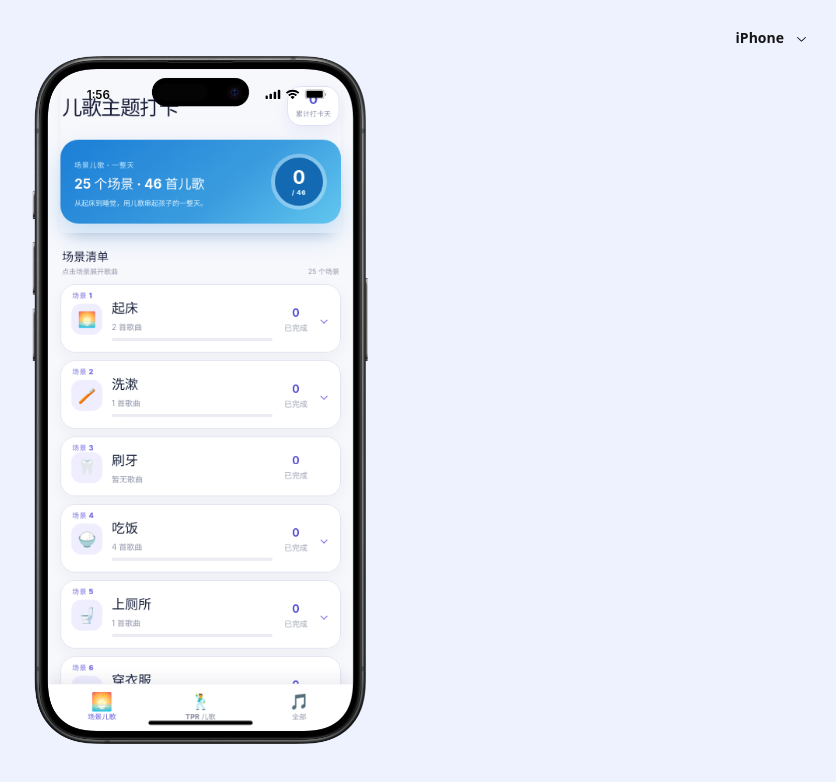
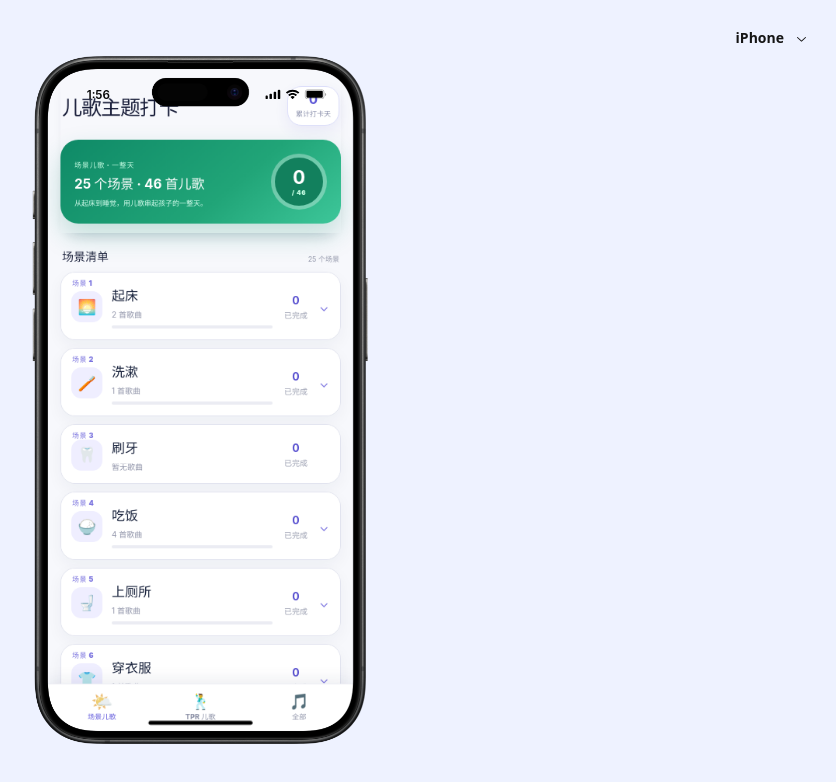
Before and after one commit to jingjie0209/sss-rhyme-checkin, a React (Vite) app: page / in a window 1280 px wide. Shown: the top 782 px of the page, without its empty margins (440-1276 px from the left). Built offline with nearby package versions, Linux system fonts and the light colour scheme.

Commit message:
style: match scene hero green to TPR, soften tab icon, remove subtext

```diff
--- a/src/Prototype.tsx
+++ b/src/Prototype.tsx
@@ -257,7 +257,7 @@ function SceneLibraryView({ flow }: { flow: FlowControls }) {
           <div className="hero-progress" style={{ "--progress": totalPercent } as CSSProperties}><b>{done}</b><span>/ {total}</span></div>
         </section>
       </div>
-      <div className="section-heading"><div><b>场景清单</b><span>点击场景展开歌曲</span></div><small>{groups.length} 个场景</small></div>
+      <div className="section-heading"><div><b>场景清单</b></div><small>{groups.length} 个场景</small></div>
       <section className="theme-accordion-list">
         {groups.map((group, index) => {
           const isOpen = expanded === group.id;
@@ -430,7 +430,7 @@ function ResourceShell({ flow, mobile = false }: { flow: FlowControls; mobile?:
       </MobileScroll>
       <nav className="bottom-tab-bar" role="tablist" aria-label="内容分类">
         <button className={tab === "scene" ? "active" : ""} onClick={() => setTab("scene")} type="button" role="tab" aria-selected={tab === "scene"}>
-          <i>🌅</i>
+          <i className="tab-icon-soft">🌤️</i>
           <span>场景儿歌</span>
         </button>
         <button className={tab === "tpr" ? "active" : ""} onClick={() => setTab("tpr")} type="button" role="tab" aria-selected={tab === "tpr"}>
--- a/src/prototype.css
+++ b/src/prototype.css
@@ -316,7 +316,11 @@ button { -webkit-tap-highlight-color: transparent; }
 .resource-scroll .mobile-scroll-content { background: #f7f8fc; }
 
 /* Scene hero green-blue gradient */
-.scene-hero { background: linear-gradient(140deg,#1c7ed6,#3b9ddf 60%,#63c7f0); box-shadow: 0 16px 34px rgba(28,126,214,.22); }
-.scene-hero span { color: #c9ecff; }
-.scene-hero p { color: #dbf3ff; }
-.scene-hero .hero-progress::after { background: #1469b3; }
+/* Scene hero matches TPR green */
+.scene-hero { background: linear-gradient(140deg,#0f8a67,#21a578 60%,#3ec79a); box-shadow: 0 16px 34px rgba(15,138,103,.22); }
+.scene-hero span { color: #c8ffe6; }
+.scene-hero p { color: #d8fff0; }
+.scene-hero .hero-progress::after { background: #12805d; }
+
+/* Softer icon tone for 场景儿歌 tab */
+.bottom-tab-bar .tab-icon-soft { opacity: .78; filter: saturate(.7); }
```
